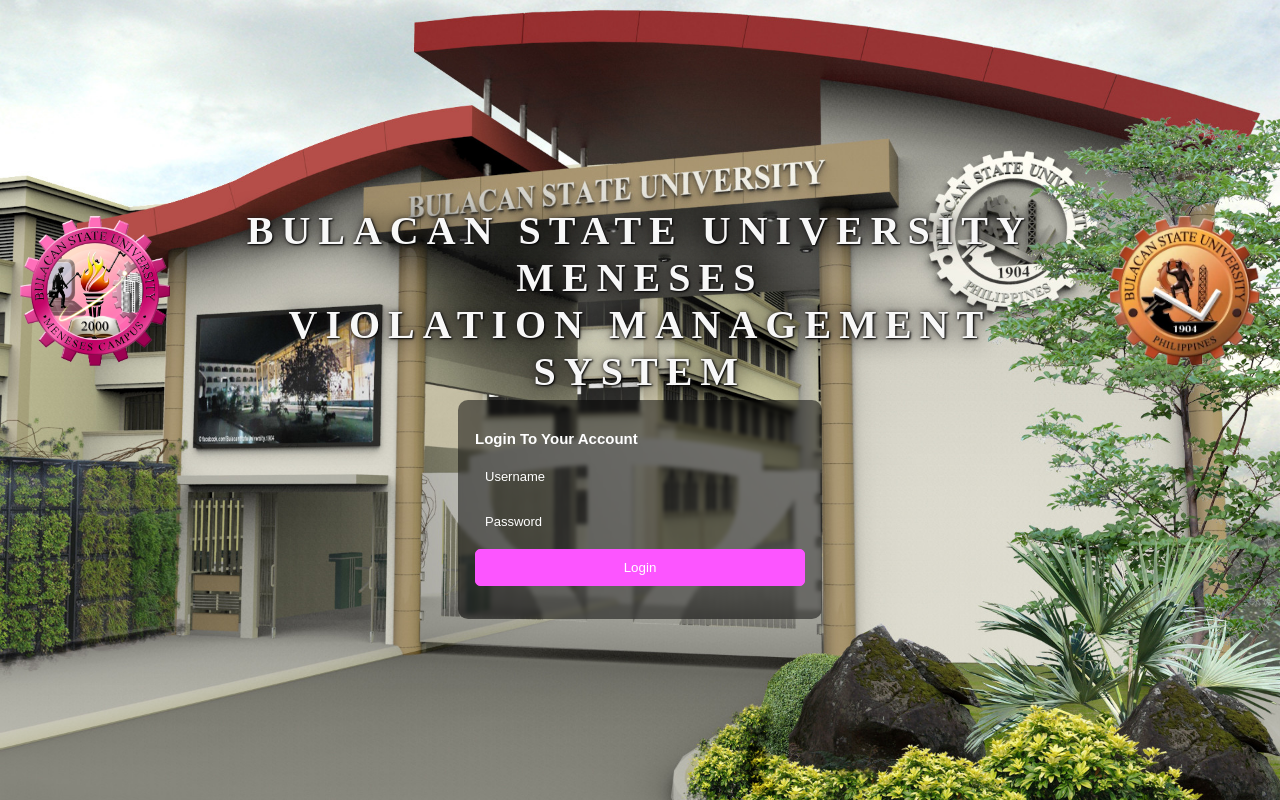
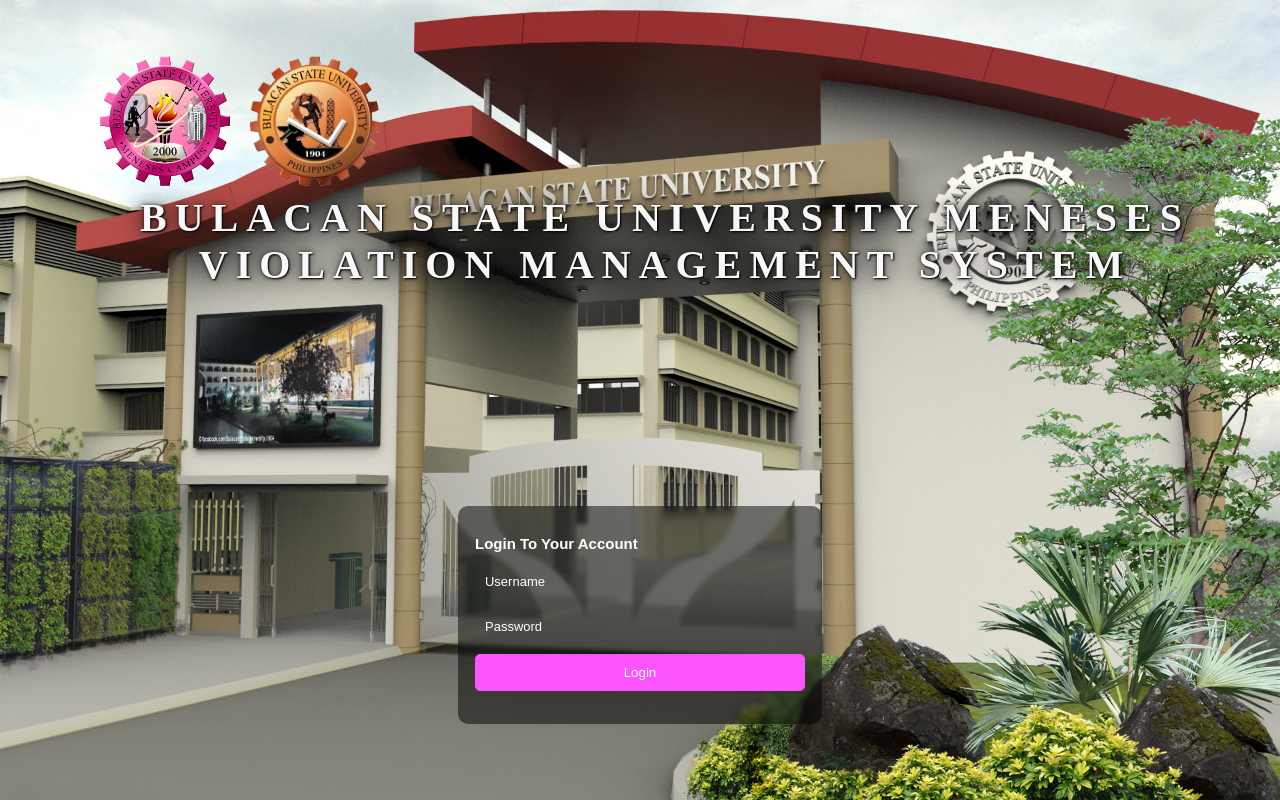
Before and after one commit to doksii/BulSUVMS, a PHP site: page / in a window 1280 px wide. Run offline with PHP 8.4, Linux system fonts and the light colour scheme.

Commit message:
Merge pull request #7 from isonary/main
login

```diff
--- a/assets/css/styles.css
+++ b/assets/css/styles.css
@@ -36,6 +36,8 @@ body {
     box-shadow: 0 0 10px rgba(0, 0, 0, 0);
     background-color: rgba(0, 0, 0, 0.5);
     backdrop-filter: blur(2px);
+    margin-top: 100px;
+
 }
 
 h2 {
@@ -54,6 +56,7 @@ input[type="password"] {
     border-radius: 5px;
     background-color: transparent;
     box-sizing: border-box;
+
 }
 
 input::placeholder {
@@ -119,3 +122,28 @@ h1 {
         0 0 5px #333;
 
 }
+.title-container {
+    text-align: center;
+}
+
+.logo-container {
+    display: flex;
+    align-content: center;
+    margin-bottom: 300px;
+}
+
+.logo-container img {
+    margin: 0 10px;
+}
+
+.title-container h1 {
+    margin-bottom: 5px;
+
+}
+
+.LogInContainer {
+    display: flex;
+    flex-direction: column;
+    align-items: center;
+    margin-bottom: 20px;
+}
--- a/index.html
+++ b/index.html
@@ -25,10 +25,13 @@
 
     <div class="LogInContainer">
         <div class="title-container">
-            <img src="assets\img\BMCLogo.png" alt="Meneses Logo" width="150" height="150" class="Logo">
+            <div class="logo-container">
+                <img src="assets/img/BMCLogo.png" alt="Meneses Logo" width="130" height="130" class="Logo">
+                <img src="assets/img/BulSULogo.png" alt="Main Logo" width="130" height="130" class="Logo">
+            </div>
             <h1>Bulacan State University Meneses<br>Violation Management System</h1>
-            <img src="assets\img\BulSULogo.png" alt="Main Logo" width="150" height="150" class="Logo">
         </div>
+
     <div class="login-container">
          <h2>Login To Your Account</h2>
         <form action="php/login.php" method="POST">
@@ -40,6 +43,5 @@
     </div>
 </div>
 
-
 </body>
 </html>
```
Lines whose indentation alone changed are shown as unchanged.
